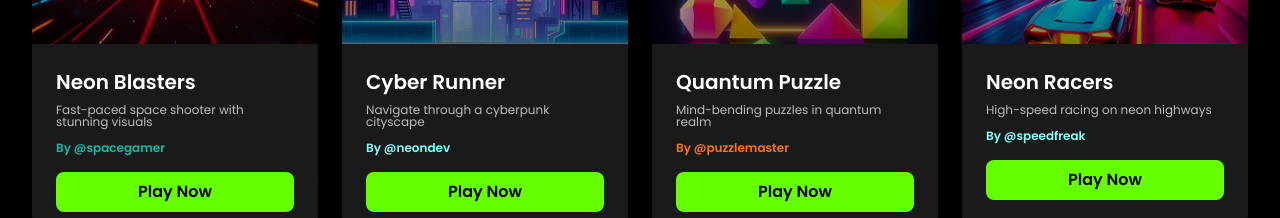
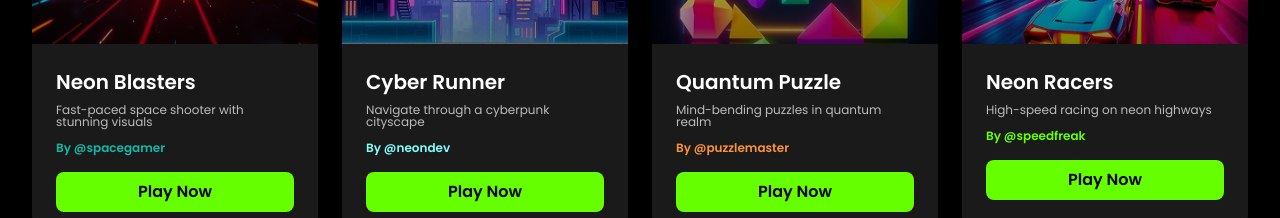
Before and after one commit to 0xnehasingh/GameTerminalFrontend, a React (Vite) app: page / in a window 1280 px wide. Shown: the part 1120-1338 px from the top of the page. Built offline with nearby package versions, Linux system fonts and the light colour scheme.

Commit message:
Update text colors in FeaturedGames component for improved visual consistency.

```diff
--- a/src/components/FeaturedGames.tsx
+++ b/src/components/FeaturedGames.tsx
@@ -13,21 +13,21 @@ const FeaturedGames: React.FC = () => {
       title: 'Cyber Runner',
       description: 'Navigate through a cyberpunk cityscape',
       developer: '@neondev',
-      textColor: 'text-blue-600',
+      textColor: 'text-blue-400',
       image: 'cyberpunk'
     },
     {
       title: 'Quantum Puzzle',
       description: 'Mind-bending puzzles in quantum realm',
       developer: '@puzzlemaster',
-      textColor: 'text-orange-500',
+      textColor: 'text-orange-400',
       image: 'quantum'
     },
     {
       title: 'Neon Racers',
       description: 'High-speed racing on neon highways',
       developer: '@speedfreak',
-      textColor: 'text-green-500',
+      textColor: 'text-neon-green',
       image: 'racing'
     }
   ]
```
